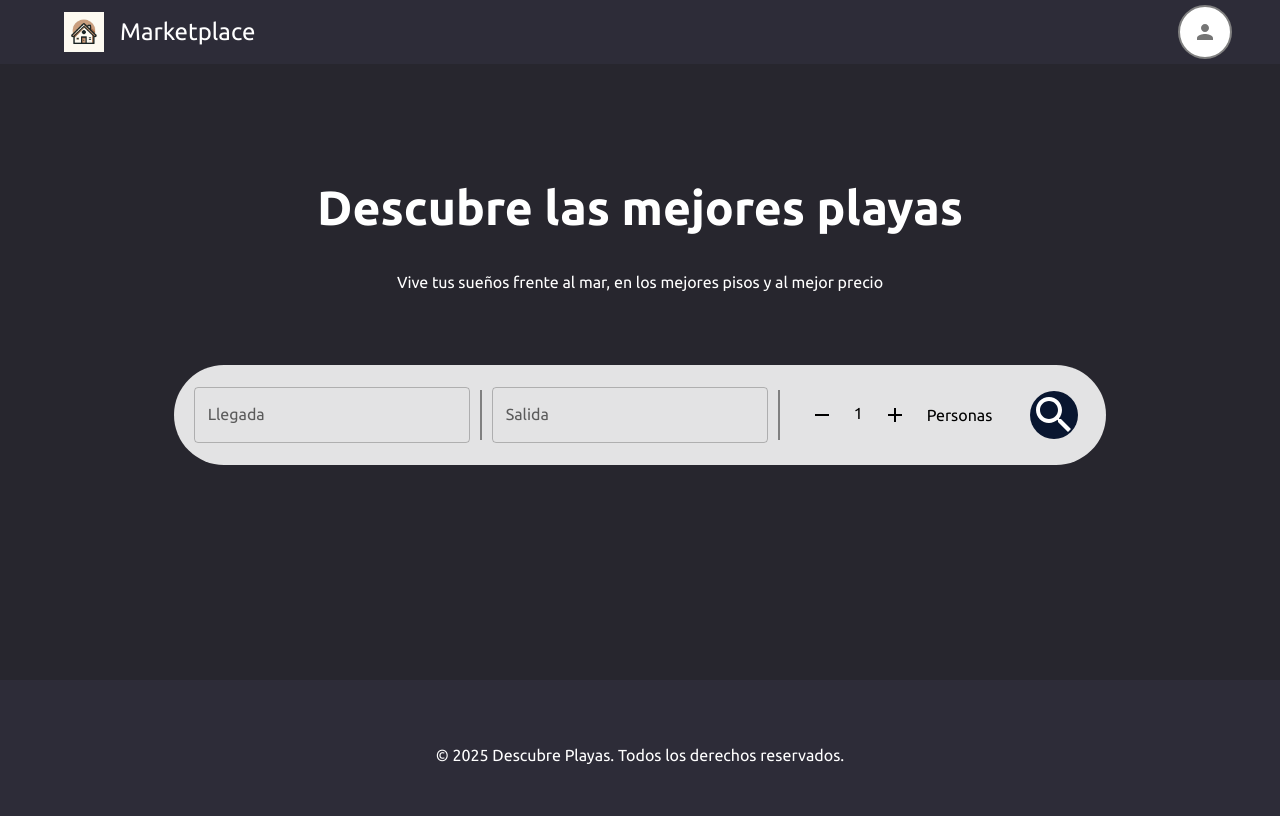
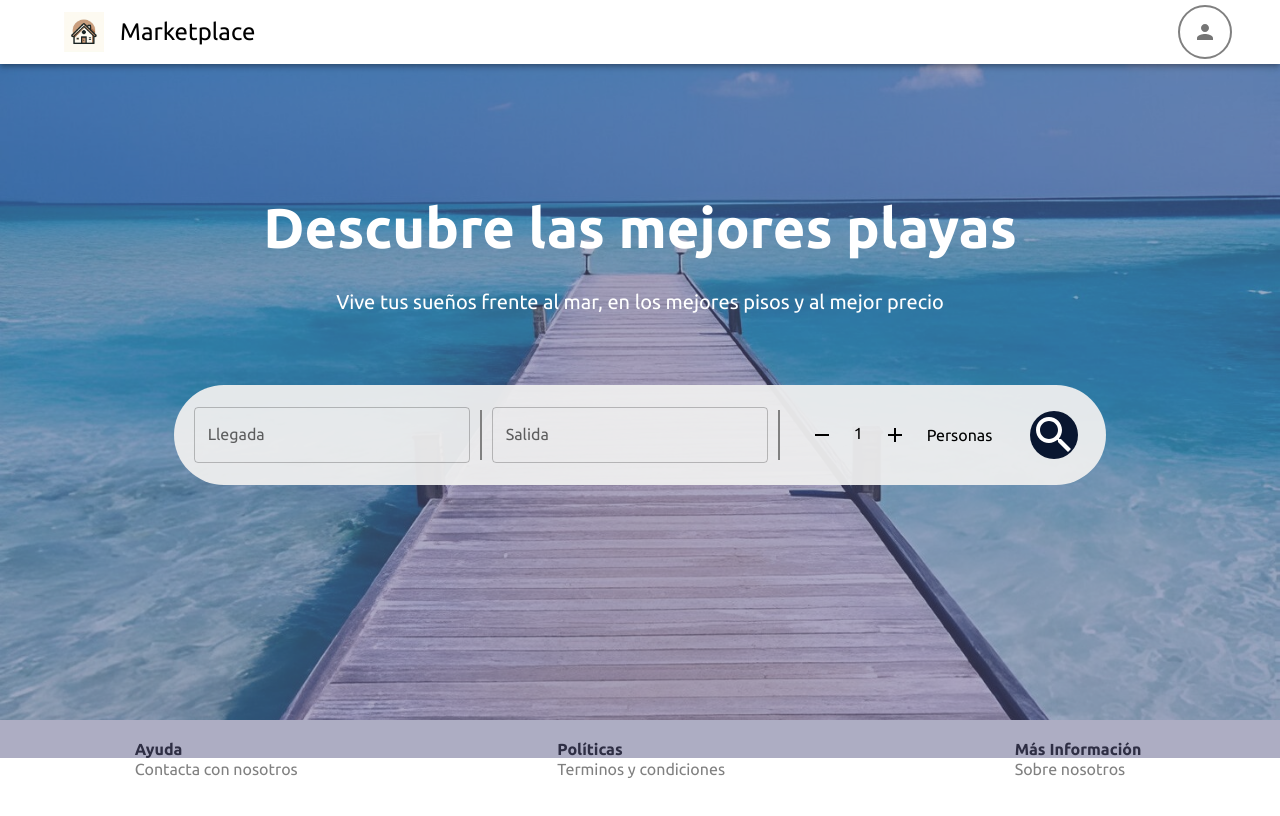
Before and after one commit to AlvaroMartinMunoz/TFG-AlvaroMartinMunoz, a React (Create React App) app in the folder marketplace/frontend/: page / in a window 1280 px wide. Shown: the top 816 px of the page. Built offline with nearby package versions, Linux system fonts and the light colour scheme.

Commit message:
feat(inicio): version avanzada pantalla de inicio

```diff
--- a/marketplace/frontend/src/App.css
+++ b/marketplace/frontend/src/App.css
@@ -47,11 +47,11 @@ body{
                 linear-gradient(to right, black, transparent 50%),
                 url('./assets/TropicalSunset.jpeg'); */
     /* background-color: hwb(44 64% 13%); */
-    background-color: #2d2c38;
+    background-color: white;
     background-size: cover;
     background-position: center;
     background-repeat: no-repeat;
-    height: 85vh;
+    height: 90vh;
     margin: 0;
     display: flex;
     flex-direction: column;
@@ -62,18 +62,30 @@ body{
   display: flex;
   justify-content: center;
   align-items: center;
-  background-color: rgb(39, 38, 46);
+  background-image: url('./assets/playa.jpg');
   background-size: cover;
   background-position: center;
   background-repeat: no-repeat;
   max-height: 700px;
 
 }
+.overlay{
+  position: absolute;
+  flex: 1;
+  display: flex;
+  max-height: 758px;
+  top: 0;
+  left: 0;
+  right: 0;
+  bottom: 0;
+  background-color: rgba(93, 93, 136, 0.5); /* Ajusta el color y la transparencia aquí */
+  z-index: 1;
+}
 
 
 .texto-central{
   color: white;
-  font-size: 3rem;
+  font-size: 3.5rem;
   text-align: center;
   font-weight: bold;
   padding: 20px;
@@ -81,10 +93,11 @@ body{
   width: 60%;
   padding-bottom: 350px;
   position: absolute;
+  z-index: 2;
 }
 .texto-central-pequeño{
   color: white;
-  font-size: 1rem;
+  font-size: 1.25rem;
   text-align: center;
   padding: 20px;
   border-radius: 10px;
@@ -92,6 +105,7 @@ body{
   padding-bottom: 350px;
   position: absolute;
   margin-top: 150px;
+  z-index: 2;
 }
 
 .filtro-inicio{
@@ -103,6 +117,7 @@ body{
   justify-content: center;
   align-items: center;
   margin-top: 85px;
+  z-index: 2;
 
 }
 
@@ -119,10 +134,10 @@ body{
 }
 
 .footer{
-  background-color: #2d2c38;
+  background-color: white;
   color: #2d2c38;
   display: flex;
   justify-content: center;
   align-items: center;
-  height: 150px;
+  height: 83px;
 }
--- a/marketplace/frontend/src/App.js
+++ b/marketplace/frontend/src/App.js
@@ -30,6 +30,7 @@ function App() {
     <LocalizationProvider dateAdapter={AdapterDateFns} adapterLocale={es}>
       <div className="navbar">
         <Navbar />
+        <div className="overlay"></div>
         <div className="contenedor-centrado">
           <div className="texto-central">Descubre las mejores playas</div>
           <div className="texto-central-pequeño">
--- a/marketplace/frontend/src/components/Footer.js
+++ b/marketplace/frontend/src/components/Footer.js
@@ -1,12 +1,94 @@
 import React from "react";
 import "../App.css";
+import { be } from "date-fns/locale";
 
 const Footer = () => {
   return (
     <div className="footer">
-      <p style={{ color: "white" }}>
-        &copy; 2025 Descubre Playas. Todos los derechos reservados.
-      </p>
+      <div
+        style={{
+          display: "flex",
+          alignItems: "center",
+          justifyContent: "space-around",
+          width: "100%",
+        }}
+      >
+        <div style={{ marginBottom: "-15px" }}>
+          {" "}
+          <p
+            style={{
+              color: "black",
+              fontWeight: "bold",
+              fontSize: "1.25 rem",
+              marginLeft: "80px",
+              marginTop: "-20px",
+              position: "absolute",
+            }}
+          >
+            Ayuda
+          </p>
+          <a
+            href="/"
+            style={{
+              marginLeft: "80px",
+              color: "grey",
+              textDecoration: "none",
+            }}
+          >
+            Contacta con nosotros
+          </a>
+        </div>
+        <div style={{ marginBottom: "-15px" }}>
+          {" "}
+          <p
+            style={{
+              color: "black",
+              fontWeight: "bold",
+              fontSize: "1.25 rem",
+              marginLeft: "150px",
+              marginTop: "-20px",
+              position: "absolute",
+            }}
+          >
+            Políticas
+          </p>
+          <a
+            href="/"
+            style={{
+              marginLeft: "150px",
+              color: "grey",
+              textDecoration: "none",
+            }}
+          >
+            Terminos y condiciones
+          </a>
+        </div>
+        <div style={{ marginBottom: "-15px", marginRight: "100px" }}>
+          {" "}
+          <p
+            style={{
+              color: "black",
+              fontWeight: "bold",
+              fontSize: "1.25 rem",
+              marginLeft: "180px",
+              marginTop: "-20px",
+              position: "absolute",
+            }}
+          >
+            Más Información
+          </p>
+          <a
+            href="/"
+            style={{
+              marginLeft: "180px",
+              color: "grey",
+              textDecoration: "none",
+            }}
+          >
+            Sobre nosotros
+          </a>
+        </div>
+      </div>
     </div>
   );
 };
--- a/marketplace/frontend/src/components/NavBar.js
+++ b/marketplace/frontend/src/components/NavBar.js
@@ -28,8 +28,9 @@ const NavBar = () => {
       sx={{
         flexGrow: 1,
         // backgroundColor: "transparent",
-        backgroundColor: "#2d2c38",
+        backgroundColor: "white",
         maxHeight: "8vh",
+        zIndex: 2,
       }}
     >
       <Toolbar>
@@ -44,7 +45,7 @@ const NavBar = () => {
               href="/"
               style={{
                 textDecoration: "none",
-                color: "white",
+                color: "black",
                 marginLeft: "1rem",
                 fontSize: "1.5rem",
               }}
```
Also changed, not shown: marketplace/frontend/src/assets/playa.jpg (added).
